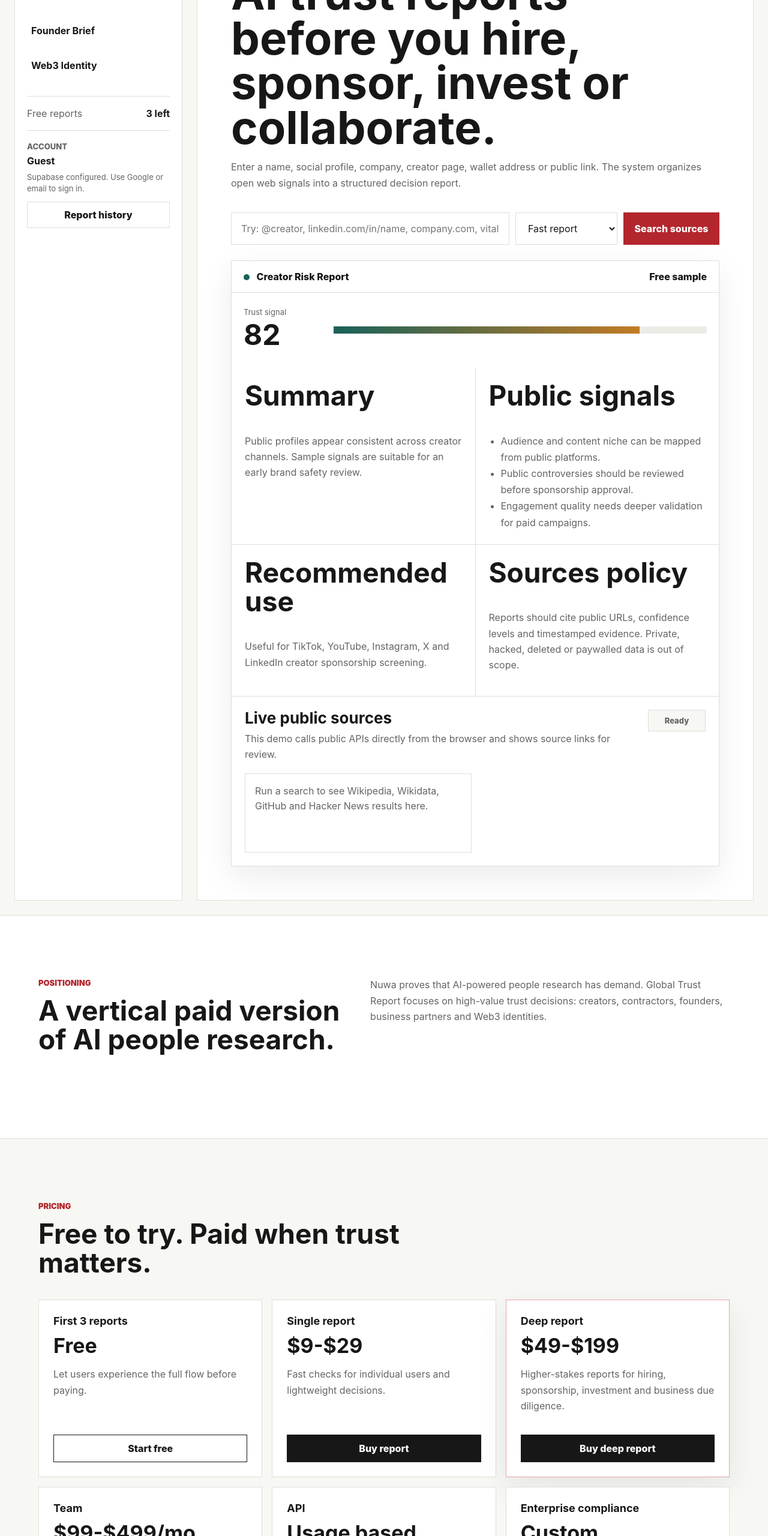
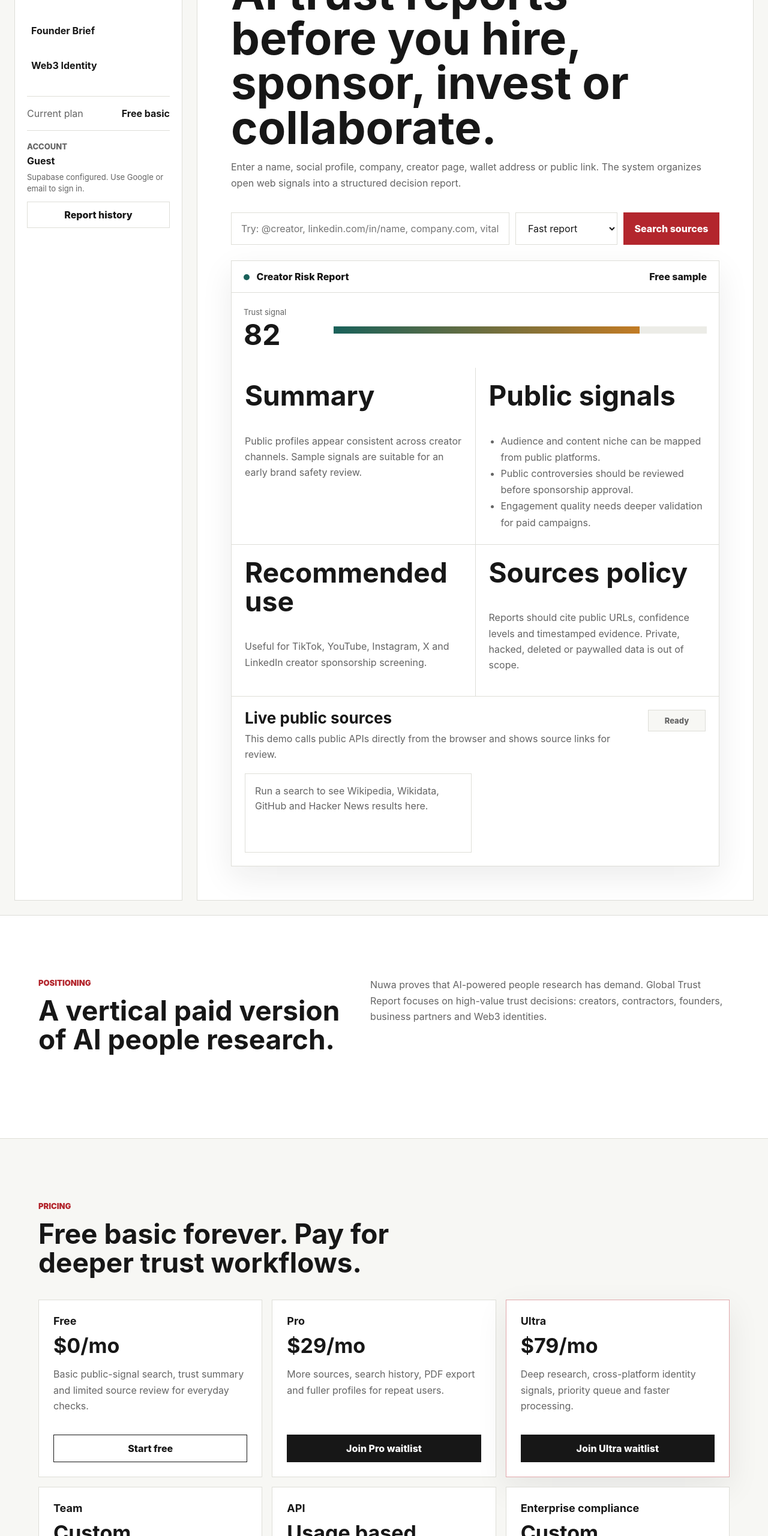
Before and after one commit to input-output-x/global-trust-report, a website built with Vite: page index.html in a window 1280 px wide. Shown: the part 240-2800 px from the top of the page at 60% size. Built offline with nearby package versions, Linux system fonts and the light colour scheme.

Commit message:
Switch pricing to free basic plan

```diff
--- a/authService.js
+++ b/authService.js
@@ -1,4 +1,3 @@
-export const FREE_REPORT_LIMIT = 3;
 const STORAGE_KEY = "gtr-demo-account";
 
 export function isSupabaseConfigured(config) {
@@ -36,23 +35,20 @@ export function createDemoAccount(email = "demo@globaltrust.report") {
 }
 
 export function remainingFreeReports(account) {
-  return Math.max(0, FREE_REPORT_LIMIT - (account?.creditsUsed ?? 0));
+  return account?.provider === "guest" ? 0 : Infinity;
+}
+
+export function freePlanLabel() {
+  return "Free basic";
 }
 
 export function canRunReport(account) {
-  return Boolean(
-    account?.provider !== "guest" &&
-      (remainingFreeReports(account) > 0 || (account?.paidCredits ?? 0) > 0 || account?.subscription !== "free")
-  );
+  return Boolean(account?.provider !== "guest");
 }
 
 export function recordReport(account, report) {
-  const paidCredits = account.paidCredits ?? 0;
-  const freeRemaining = remainingFreeReports(account);
   const nextAccount = {
     ...account,
-    creditsUsed: freeRemaining > 0 ? (account.creditsUsed ?? 0) + 1 : account.creditsUsed ?? 0,
-    paidCredits: freeRemaining > 0 ? paidCredits : Math.max(0, paidCredits - 1),
     reports: [
       {
         id: `${Date.now()}`,
--- a/index.html
+++ b/index.html
@@ -40,8 +40,8 @@
           <button class="mode" type="button" data-mode="founder" data-i18n="modes.founder.label">Founder Brief</button>
           <button class="mode" type="button" data-mode="web3" data-i18n="modes.web3.label">Web3 Identity</button>
           <div class="usage">
-            <span class="usage-label" data-i18n="sidebar.freeLabel">Free reports</span>
-            <strong id="free-count" data-i18n="sidebar.freeCount">3 left</strong>
+            <span class="usage-label" data-i18n="sidebar.freeLabel">Current plan</span>
+            <strong id="free-count" data-i18n="sidebar.freeCount">Free basic</strong>
           </div>
           <div class="account-panel">
             <span class="account-label" data-i18n="auth.account">Account</span>
@@ -163,32 +163,32 @@
       <section class="section" id="pricing" aria-labelledby="pricing-title">
         <div class="section-heading">
           <p class="eyebrow" data-i18n="pricing.eyebrow">Pricing</p>
-          <h2 id="pricing-title" data-i18n="pricing.title">Free to try. Paid when trust matters.</h2>
+          <h2 id="pricing-title" data-i18n="pricing.title">Free basic forever. Pay for deeper trust workflows.</h2>
         </div>
         <div class="pricing-grid">
           <article class="price-card">
-            <h3 data-i18n="pricing.free.title">First 3 reports</h3>
-            <strong data-i18n="pricing.free.price">Free</strong>
-            <p data-i18n="pricing.free.body">Let users experience the full flow before paying.</p>
+            <h3 data-i18n="pricing.free.title">Free</h3>
+            <strong data-i18n="pricing.free.price">$0/mo</strong>
+            <p data-i18n="pricing.free.body">Basic public-signal search, trust summary and limited source review for everyday checks.</p>
             <button class="pay-button" type="button" data-pay-plan="free" data-i18n="payment.startFree">Start free</button>
           </article>
           <article class="price-card">
-            <h3 data-i18n="pricing.single.title">Single report</h3>
-            <strong>$9-$29</strong>
-            <p data-i18n="pricing.single.body">Fast checks for individual users and lightweight decisions.</p>
-            <button class="pay-button" type="button" data-pay-plan="single" data-i18n="payment.buySingle">Buy report</button>
+            <h3 data-i18n="pricing.single.title">Pro</h3>
+            <strong data-i18n="pricing.single.price">$29/mo</strong>
+            <p data-i18n="pricing.single.body">More sources, search history, PDF export and fuller profiles for repeat users.</p>
+            <button class="pay-button" type="button" data-pay-plan="single" data-i18n="payment.buySingle">Join Pro waitlist</button>
           </article>
           <article class="price-card featured">
-            <h3 data-i18n="pricing.deep.title">Deep report</h3>
-            <strong>$49-$199</strong>
-            <p data-i18n="pricing.deep.body">Higher-stakes reports for hiring, sponsorship, investment and business due diligence.</p>
-            <button class="pay-button" type="button" data-pay-plan="deep" data-i18n="payment.buyDeep">Buy deep report</button>
+            <h3 data-i18n="pricing.deep.title">Ultra</h3>
+            <strong data-i18n="pricing.deep.price">$79/mo</strong>
+            <p data-i18n="pricing.deep.body">Deep research, cross-platform identity signals, priority queue and faster processing.</p>
+            <button class="pay-button" type="button" data-pay-plan="deep" data-i18n="payment.buyDeep">Join Ultra waitlist</button>
           </article>
           <article class="price-card">
             <h3 data-i18n="pricing.team.title">Team</h3>
-            <strong>$99-$499/mo</strong>
-            <p data-i18n="pricing.team.body">Shared workflows for agencies, recruiting teams, brands and cross-border operators.</p>
-            <button class="pay-button" type="button" data-pay-plan="team" data-i18n="payment.subscribeTeam">Subscribe</button>
+            <strong data-i18n="pricing.team.price">Custom</strong>
+            <p data-i18n="pricing.team.body">Shared workflows, seats and review processes for agencies, recruiting teams and brands.</p>
+            <button class="pay-button" type="button" data-pay-plan="team" data-i18n="payment.subscribeTeam">Contact for team</button>
           </article>
           <article class="price-card" id="api">
             <h3>API</h3>
@@ -204,7 +204,7 @@
           </article>
         </div>
         <p class="payment-note" id="payment-note" data-i18n="payment.note">
-          Payments use Stripe Payment Links. Add your Stripe links in paymentLinks.js to enable live checkout.
+          Card checkout is intentionally paused while merchant setup is being finalized. Paid buttons collect upgrade intent first.
         </p>
       </section>
 
@@ -251,12 +251,12 @@
       <div class="modal-header">
         <div>
           <p class="eyebrow" data-i18n="auth.eyebrow">Account</p>
-          <h2 data-i18n="auth.title">Sign in to use your free reports.</h2>
+          <h2 data-i18n="auth.title">Sign in to use the free basic plan.</h2>
         </div>
         <button class="icon-button" id="auth-close" type="button" aria-label="Close">×</button>
       </div>
       <p data-i18n="auth.body">
-        Accounts track the first 3 free reports, paid credits, subscriptions and report history.
+        Accounts save your report history and prepare upgrades to Pro, Ultra, team workflows and API access.
       </p>
       <div class="auth-actions">
         <button class="pay-button" id="google-login" type="button" data-i18n="auth.google">Continue with Google</button>
--- a/paymentLinks.js
+++ b/paymentLinks.js
@@ -7,7 +7,11 @@ export const paymentLinks = {
 };
 
 export function isConfiguredPaymentLink(url) {
-  return /^https:\/\/(buy|checkout)\.stripe\.com\//.test(url);
+  return [
+    /^https:\/\/(buy|checkout)\.stripe\.com\//,
+    /^https:\/\/checkout\.paddle\.com\//,
+    /^https:\/\/[a-z0-9-]+\.lemonsqueezy\.com\/checkout\/buy\//
+  ].some((pattern) => pattern.test(url));
 }
 
 export function paymentPlanKeys() {
--- a/script.js
+++ b/script.js
@@ -14,7 +14,6 @@ import {
   isSupabaseConfigured,
   loadDemoAccount,
   recordReport,
-  remainingFreeReports,
   saveDemoAccount
 } from "./authService.js";
 
@@ -30,12 +29,12 @@ const translations = {
     },
     sidebar: {
       title: "Research modes",
-      freeLabel: "Free reports",
-      freeCount: "3 left"
+      freeLabel: "Current plan",
+      freeCount: "Free basic"
     },
     auth: {
       account: "Account",
-      body: "Accounts track the first 3 free reports, paid credits, subscriptions and report history.",
+      body: "Accounts save your report history and prepare upgrades to Pro, Ultra, team workflows and API access.",
       configNeeded: "Supabase not configured. Demo sign-in is available.",
       configured: "Supabase configured. Use Google or email to sign in.",
       demo: "Use demo account",
@@ -48,11 +47,11 @@ const translations = {
       guest: "Guest",
       history: "Report history",
       historyEmpty: "No reports yet.",
-      requireSignIn: "Sign in to use your free reports and save report history.",
+      requireSignIn: "Sign in to use the free basic plan and save report history.",
       signIn: "Sign in",
       signOut: "Sign out",
       signedIn: "Signed in",
-      title: "Sign in to use your free reports."
+      title: "Sign in to use the free basic plan."
     },
     hero: {
       eyebrow: "Public information intelligence",
@@ -94,16 +93,16 @@ const translations = {
     },
     payment: {
       startFree: "Start free",
-      buySingle: "Buy report",
-      buyDeep: "Buy deep report",
-      subscribeTeam: "Subscribe",
+      buySingle: "Join Pro waitlist",
+      buyDeep: "Join Ultra waitlist",
+      subscribeTeam: "Contact for team",
       contactApi: "Request API access",
       contactEnterprise: "Contact sales",
       note:
-        "Payments use Stripe Payment Links. Add your Stripe links in paymentLinks.js to enable live checkout.",
+        "Card checkout is intentionally paused while merchant setup is being finalized. Paid buttons collect upgrade intent first.",
       unconfigured:
-        "Stripe checkout is not configured yet. Add a Payment Link for this plan in paymentLinks.js.",
-      redirecting: "Opening Stripe Checkout..."
+        "Checkout is not enabled yet. Use this as an upgrade-intent signal while Paddle, Lemon Squeezy or Stripe HK is evaluated.",
+      redirecting: "Opening checkout..."
     },
     positioning: {
       eyebrow: "Positioning",
@@ -113,23 +112,26 @@ const translations = {
     },
     pricing: {
       eyebrow: "Pricing",
-      title: "Free to try. Paid when trust matters.",
+      title: "Free basic forever. Pay for deeper trust workflows.",
       free: {
-        title: "First 3 reports",
-        price: "Free",
-        body: "Let users experience the full flow before paying."
+        title: "Free",
+        price: "$0/mo",
+        body: "Basic public-signal search, trust summary and limited source review for everyday checks."
       },
       single: {
-        title: "Single report",
-        body: "Fast checks for individual users and lightweight decisions."
+        title: "Pro",
+        price: "$29/mo",
+        body: "More sources, search history, PDF export and fuller profiles for repeat users."
       },
       deep: {
-        title: "Deep report",
-        body: "Higher-stakes reports for hiring, sponsorship, investment and business due diligence."
+        title: "Ultra",
+        price: "$79/mo",
+        body: "Deep research, cross-platform identity signals, priority queue and faster processing."
       },
       team: {
         title: "Team",
-        body: "Shared workflows for agencies, recruiting teams, brands and cross-border operators."
+        price: "Custom",
+        body: "Shared workflows, seats and review processes for agencies, recruiting teams and brands."
       },
       api: {
         price: "Usage based",
@@ -191,7 +193,7 @@ const translations = {
         label: "Contractor Trust",
         title: "Contractor Trust Check",
         score: 76,
-        price: "$9-$29",
+        price: "Pro",
         summary:
           "Public professional signals suggest a reasonable starting point for remote collaboration review.",
         signals: [
@@ -205,7 +207,7 @@ const translations = {
         label: "Founder Brief",
         title: "Founder & Investor Brief",
         score: 71,
-        price: "$49-$199",
+        price: "Ultra",
         summary:
           "Public company, media and social signals can be organized into a concise diligence brief.",
         signals: [
@@ -241,12 +243,12 @@ const translations = {
     },
     sidebar: {
       title: "研究模式",
-      freeLabel: "免费报告",
-      freeCount: "剩余 3 次"
+      freeLabel: "当前套餐",
+      freeCount: "免费基础版"
     },
     auth: {
       account: "账户",
-      body: "账户用于记录前三次免费报告、付费额度、订阅状态和报告历史。",
+      body: "账户用于保存报告历史，并为 Pro、Ultra、团队流程和 API 权限升级做准备。",
       configNeeded: "Supabase 尚未配置。现在可以使用 Demo 登录测试流程。",
       configured: "Supabase 已配置。可以使用 Google 或邮箱登录。",
       demo: "使用 Demo 账户",
@@ -259,11 +261,11 @@ const translations = {
       guest: "访客",
       history: "报告历史",
       historyEmpty: "还没有报告。",
-      requireSignIn: "请先登录，以使用免费报告并保存历史记录。",
+      requireSignIn: "请先登录，以使用免费基础版并保存报告历史。",
       signIn: "登录",
       signOut: "退出登录",
       signedIn: "已登录",
-      title: "登录后使用你的免费报告额度。"
+      title: "登录后使用免费基础版。"
     },
     hero: {
       eyebrow: "公开信息智能分析",
@@ -305,14 +307,14 @@ const translations = {
     },
     payment: {
       startFree: "免费开始",
-      buySingle: "购买报告",
-      buyDeep: "购买深度报告",
-      subscribeTeam: "订阅团队版",
+      buySingle: "加入 Pro 候补",
+      buyDeep: "加入 Ultra 候补",
+      subscribeTeam: "联系团队版",
       contactApi: "申请 API",
       contactEnterprise: "联系销售",
-      note: "支付使用 Stripe Payment Links。在 paymentLinks.js 中填入你的 Stripe 链接后即可开启真实结账。",
-      unconfigured: "Stripe 结账链接还没配置。请先在 paymentLinks.js 中为这个套餐填入 Payment Link。",
-      redirecting: "正在打开 Stripe Checkout..."
+      note: "银行卡结账先暂停，等商户收款方案确认后再开启。当前付费按钮先用于收集升级意向。",
+      unconfigured: "结账暂未开启。当前阶段先收集升级意向，同时评估 Paddle、Lemon Squeezy 或香港 Stripe。",
+      redirecting: "正在打开结账页面..."
     },
     positioning: {
       eyebrow: "产品定位",
@@ -322,23 +324,26 @@ const translations = {
     },
     pricing: {
       eyebrow: "收费设计",
-      title: "前三次免费体验，真正需要判断信任时付费。",
+      title: "基础版永久免费，高级信任工作流再付费。",
       free: {
-        title: "前三次报告",
-        price: "免费",
-        body: "让用户在付费前体验完整流程。"
+        title: "免费版",
+        price: "$0/月",
+        body: "基础公开信号搜索、信任摘要和有限来源展示，适合日常轻量判断。"
       },
       single: {
-        title: "单次报告",
-        body: "适合个人用户、轻量查询和快速背景了解。"
+        title: "Pro",
+        price: "$29/月",
+        body: "更多来源、搜索历史、PDF 导出和更完整画像，适合持续使用的个人和小团队。"
       },
       deep: {
-        title: "深度报告",
-        body: "适合招聘、品牌投放、投资和商务尽调等高价值场景。"
+        title: "Ultra",
+        price: "$79/月",
+        body: "深度研究、跨平台身份信号、优先队列和更快处理，适合高价值判断场景。"
       },
       team: {
         title: "团队版",
-        body: "适合 Agency、招聘团队、品牌团队和跨境业务团队协作。"
+        price: "定制报价",
+        body: "共享流程、成员席位和审核机制，适合 Agency、招聘团队、品牌团队协作。"
       },
       api: {
         price: "按查询量收费",
@@ -399,7 +404,7 @@ const translations = {
         label: "合作者信任",
         title: "远程合作者信任检查",
         score: 76,
-        price: "$9-$29",
+        price: "Pro",
         summary: "公开职业信号显示其适合进入远程合作的初步审核流程。",
         signals: [
           "可将公开职业主页与作品集声明进行交叉验证。",
@@ -412,7 +417,7 @@ const translations = {
         label: "创始人简报",
         title: "创始人 / 投资人背景简报",
         score: 71,
-        price: "$49-$199",
+        price: "Ultra",
         summary: "公开公司、媒体和社交信号可整理成一份简洁的合作尽调简报。",
         signals: [
           "可从公开来源交叉验证过往项目和公开职务。",
@@ -616,9 +621,7 @@ function accountFromSupabaseUser(user) {
 
 function updateAuthUi() {
   const signedIn = currentAccount.provider !== "guest";
-  const remaining = remainingFreeReports(currentAccount);
-  freeCount.textContent =
-    activeLanguage === "zh" ? `剩余 ${remaining} 次` : `${remaining} left`;
+  freeCount.textContent = translate("sidebar.freeCount");
   accountName.textContent = signedIn ? currentAccount.email || currentAccount.name : translate("auth.guest");
   accountButton.textContent = signedIn ? translate("auth.signedIn") : translate("auth.signIn");
 
```
Also changed, not shown: test/authService.test.mjs (+5 -4 lines), test/paymentLinks.test.mjs (+3 -1 lines), README.md.
